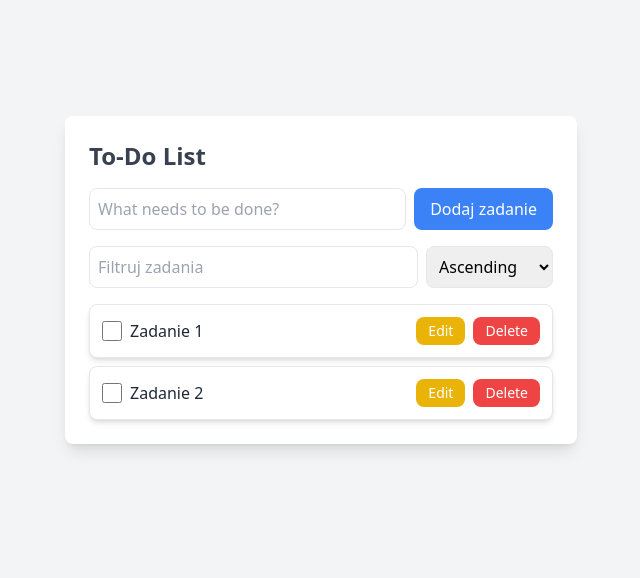
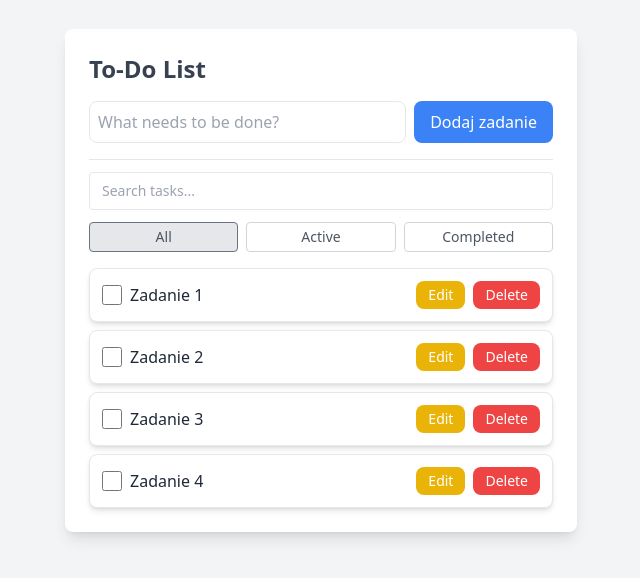
Before and after one commit to przwojwwp/SmallGIS, a React (Create React App) app: page / in a window 1280 px wide. Shown: the part 120-698 px from the top of the page, without its empty margins (319-959 px from the left). Built offline with nearby package versions, Linux system fonts and the light colour scheme.

Commit message:
feat: update task management to use UUIDs for task IDs and enhance filtering options

```diff
--- a/package.json
+++ b/package.json
@@ -16,6 +16,7 @@
     "react-scripts": "5.0.1",
     "tailwindcss": "^3.4.17",
     "typescript": "^4.9.5",
+    "uuid": "^11.1.0",
     "web-vitals": "^2.1.4"
   },
   "scripts": {
--- a/src/App.tsx
+++ b/src/App.tsx
@@ -1,12 +1,15 @@
 import React, { useState } from 'react';
+import { v4 as uuidv4 } from 'uuid';
 import TaskList from './components/TaskList';
 import TaskForm from './components/TaskForm';
 import FilterSort from './components/FilterSort';
 import { Task } from './types';
 
 const initialTasks: Task[] = [
-  { id: 1, title: 'Zadanie 1', status: 'Active', createdAt: new Date() },
-  { id: 2, title: 'Zadanie 2', status: 'Active', createdAt: new Date() },
+  { id: uuidv4(), title: 'Zadanie 1', status: 'Active', createdAt: new Date() },
+  { id: uuidv4(), title: 'Zadanie 2', status: 'Active', createdAt: new Date() },
+  { id: uuidv4(), title: 'Zadanie 3', status: 'Active', createdAt: new Date() },
+  { id: uuidv4(), title: 'Zadanie 4', status: 'Active', createdAt: new Date() },
 ];
 
 const loadTasksFromLocalStorage = (): Task[] => {
@@ -14,7 +17,7 @@ const loadTasksFromLocalStorage = (): Task[] => {
   if (savedTasks) {
     return JSON.parse(savedTasks).map((task: Task) => ({
       ...task,
-      createdAt: new Date(task.createdAt), // Konwertuj string na Date
+      createdAt: new Date(task.createdAt),
     }));
   }
   return initialTasks;
@@ -26,8 +29,8 @@ const saveTasksToLocalStorage = (tasks: Task[]) => {
 
 const App: React.FC = () => {
   const [tasks, setTasks] = useState<Task[]>(loadTasksFromLocalStorage());
-  const [filter, setFilter] = useState<string>('');
-  const [sort, setSort] = useState<'asc' | 'desc'>('asc');
+  const [filterStatus, setFilterStatus] = useState<string>('All');
+  const [query, setQuery] = useState<string>('');
 
   const addTask = (task: Task) => {
     const newTasks = [...tasks, task];
@@ -35,42 +38,40 @@ const App: React.FC = () => {
     saveTasksToLocalStorage(newTasks);
   };
 
-  const deleteTask = (id: number) => {
+  const deleteTask = (id: string) => {
     const newTasks = tasks.filter(task => task.id !== id);
     setTasks(newTasks);
     saveTasksToLocalStorage(newTasks);
   };
 
-  const editTask = (id: number, newTitle: string) => {
+  const editTask = (id: string, newTitle: string) => {
     const newTasks = tasks.map(task => task.id === id ? { ...task, title: newTitle } : task);
     setTasks(newTasks);
     saveTasksToLocalStorage(newTasks);
   };
 
-  const toggleStatus = (id: number) => {
+  const toggleStatus = (id: string) => {
     const newTasks = tasks.map(task =>
-      task.id === id ? { ...task, status: task.status === 'Active' ? 'Completed' : 'Active' } : task
-    ) as Task[]; // Jawnie określamy typ jako Task[]
+      task.id === id
+        ? { ...task, status: task.status === "Active" ? "Completed" : "Active" as "Active" | "Completed" }
+        : task
+    );
     setTasks(newTasks);
     saveTasksToLocalStorage(newTasks);
   };
 
-  const filteredTasks = tasks.filter(task =>
-    task.title.toLowerCase().includes(filter.toLowerCase())
-  );
-
-  const sortedTasks = filteredTasks.sort((a, b) =>
-    sort === 'asc' ? a.title.localeCompare(b.title) : b.title.localeCompare(a.title)
-  );
+  const filteredTasks = tasks
+    .filter(task => filterStatus === 'All' || task.status === filterStatus)
+    .filter(task => task.title.toLowerCase().includes(query.toLowerCase()));
 
   return (
     <div className="min-h-screen flex items-center justify-center bg-gray-100 p-4">
       <div className="bg-white shadow-lg rounded-lg p-6 w-full max-w-lg">
         <h1 className="text-2xl font-bold mb-4 text-gray-700">To-Do List</h1>
         <TaskForm addTask={addTask} />
-        <FilterSort filter={filter} setFilter={setFilter} sort={sort} setSort={setSort} />
+        <FilterSort filterStatus={filterStatus} setFilterStatus={setFilterStatus} query={query} setQuery={setQuery} />
         <TaskList
-          tasks={sortedTasks}
+          tasks={filteredTasks}
           editTask={editTask}
           deleteTask={deleteTask}
           toggleStatus={toggleStatus}
--- a/src/components/FilterSort.tsx
+++ b/src/components/FilterSort.tsx
@@ -1,30 +1,51 @@
 import React from 'react';
 
 interface FilterSortProps {
-  filter: string;
-  setFilter: (filter: string) => void;
-  sort: 'asc' | 'desc';
-  setSort: (sort: 'asc' | 'desc') => void;
+  filterStatus: string;
+  setFilterStatus: (status: string) => void;
+  query: string;
+  setQuery: (query: string) => void;
 }
 
-const FilterSort: React.FC<FilterSortProps> = ({ filter, setFilter, sort, setSort }) => {
+const FilterSort: React.FC<FilterSortProps> = ({ filterStatus, setFilterStatus, query, setQuery }) => {
   return (
-    <div className="flex space-x-2 mb-4">
+    <div className="flex flex-col space-y-3 border-t pt-3 mt-3 text-gray-600 text-sm">
+      {/* Pole wyszukiwania */}
       <input
         type="text"
-        value={filter}
-        onChange={(e) => setFilter(e.target.value)}
-        placeholder="Filtruj zadania"
-        className="flex-grow p-2 border rounded-lg focus:outline-none"
+        placeholder="Search tasks..."
+        value={query}
+        onChange={(e) => setQuery(e.target.value)}
+        className="w-full px-3 py-2 border rounded"
       />
-      <select
-        value={sort}
-        onChange={(e) => setSort(e.target.value as 'asc' | 'desc')}
-        className="p-2 border rounded-lg focus:outline-none"
-      >
-        <option value="asc">Ascending</option>
-        <option value="desc">Descending</option>
-      </select>
+
+      {/* Filtry statusu */}
+      <div className="flex space-x-2">
+        <button
+          onClick={() => setFilterStatus('All')}
+          className={`flex-1 px-2 py-1 border rounded text-center ${
+            filterStatus === 'All' ? 'border-gray-500 bg-gray-200' : 'border-gray-300'
+          }`}
+        >
+          All
+        </button>
+        <button
+          onClick={() => setFilterStatus('Active')}
+          className={`flex-1 px-2 py-1 border rounded text-center ${
+            filterStatus === 'Active' ? 'border-gray-500 bg-gray-200' : 'border-gray-300'
+          }`}
+        >
+          Active
+        </button>
+        <button
+          onClick={() => setFilterStatus('Completed')}
+          className={`flex-1 px-2 py-1 border rounded text-center ${
+            filterStatus === 'Completed' ? 'border-gray-500 bg-gray-200' : 'border-gray-300'
+          }`}
+        >
+          Completed
+        </button>
+      </div>
     </div>
   );
 };
--- a/src/components/TaskForm.tsx
+++ b/src/components/TaskForm.tsx
@@ -1,5 +1,6 @@
 import React, { useState } from 'react';
 import { Task } from '../types';
+import { v4 as uuidv4 } from 'uuid';
 
 interface TaskFormProps {
   addTask: (task: Task) => void;
@@ -12,7 +13,13 @@ const TaskForm: React.FC<TaskFormProps> = ({ addTask }) => {
     e.preventDefault();
     if (!title.trim()) return;
 
-    addTask({ id: Date.now(), title, status: 'Active', createdAt: new Date() });
+    addTask({
+      id: uuidv4(),
+      title,
+      status: 'Active',
+      createdAt: new Date(),
+    });
+
     setTitle('');
   };
 
--- a/src/components/TaskItem.tsx
+++ b/src/components/TaskItem.tsx
@@ -3,9 +3,9 @@ import { Task } from '../types';
 
 interface TaskItemProps {
   task: Task;
-  deleteTask: (id: number) => void;
-  editTask: (id: number, newTitle: string) => void;
-  toggleStatus: (id: number) => void;
+  deleteTask: (id: string) => void;
+  editTask: (id: string, newTitle: string) => void;
+  toggleStatus: (id: string) => void;
 }
 
 const TaskItem: React.FC<TaskItemProps> = ({ task, deleteTask, editTask, toggleStatus }) => {
--- a/src/components/TaskList.tsx
+++ b/src/components/TaskList.tsx
@@ -4,9 +4,9 @@ import { Task } from '../types';
 
 interface TaskListProps {
   tasks: Task[];
-  deleteTask: (id: number) => void;
-  editTask: (id: number, newTitle: string) => void;
-  toggleStatus: (id: number) => void;
+  deleteTask: (id: string) => void;
+  editTask: (id: string, newTitle: string) => void;
+  toggleStatus: (id: string) => void;
 }
 
 const TaskList: React.FC<TaskListProps> = ({ tasks, deleteTask, editTask, toggleStatus }) => {
--- a/src/types/Task.ts
+++ b/src/types/Task.ts
@@ -1,5 +1,5 @@
 export interface Task {
-  id: number;
+  id: string;
   title: string;
   status: 'Active' | 'Completed';
   createdAt: Date;
```
Also changed, not shown: 1 other file (tests, documents, lock files or other folders).
